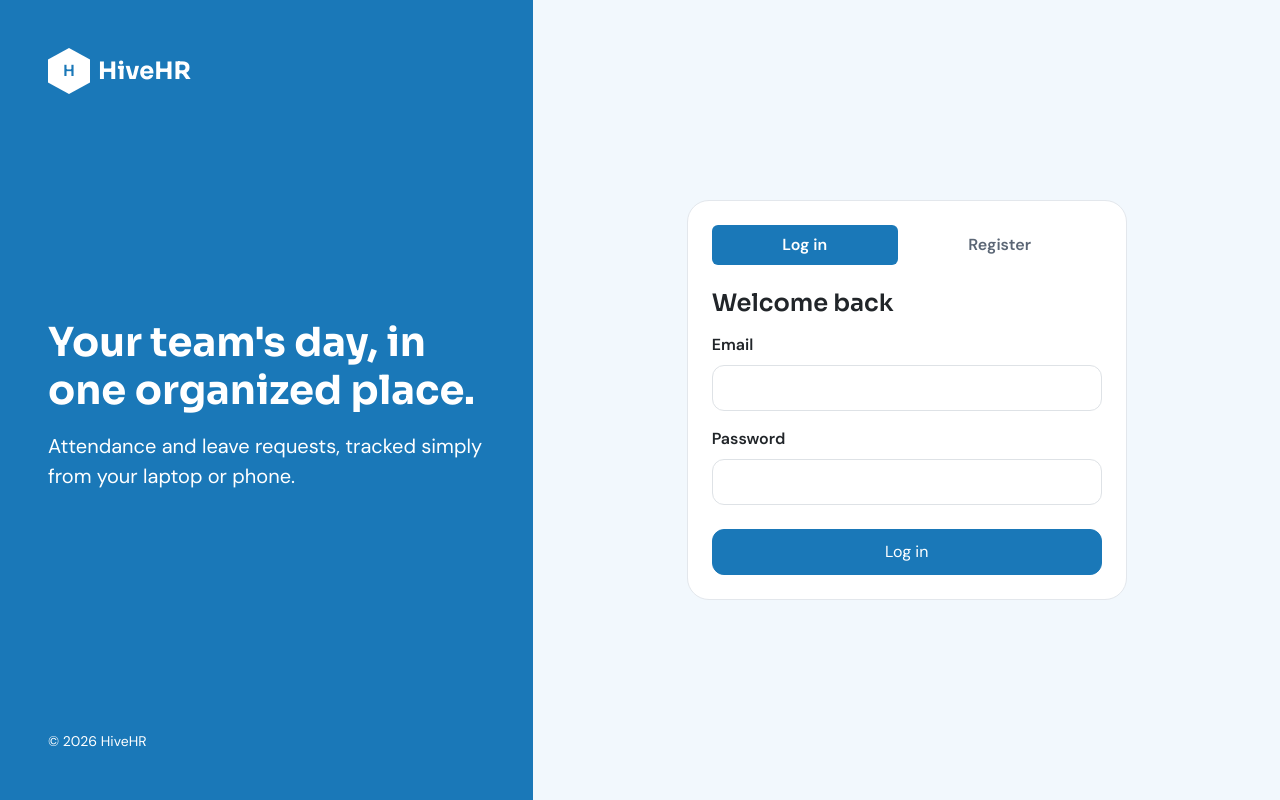
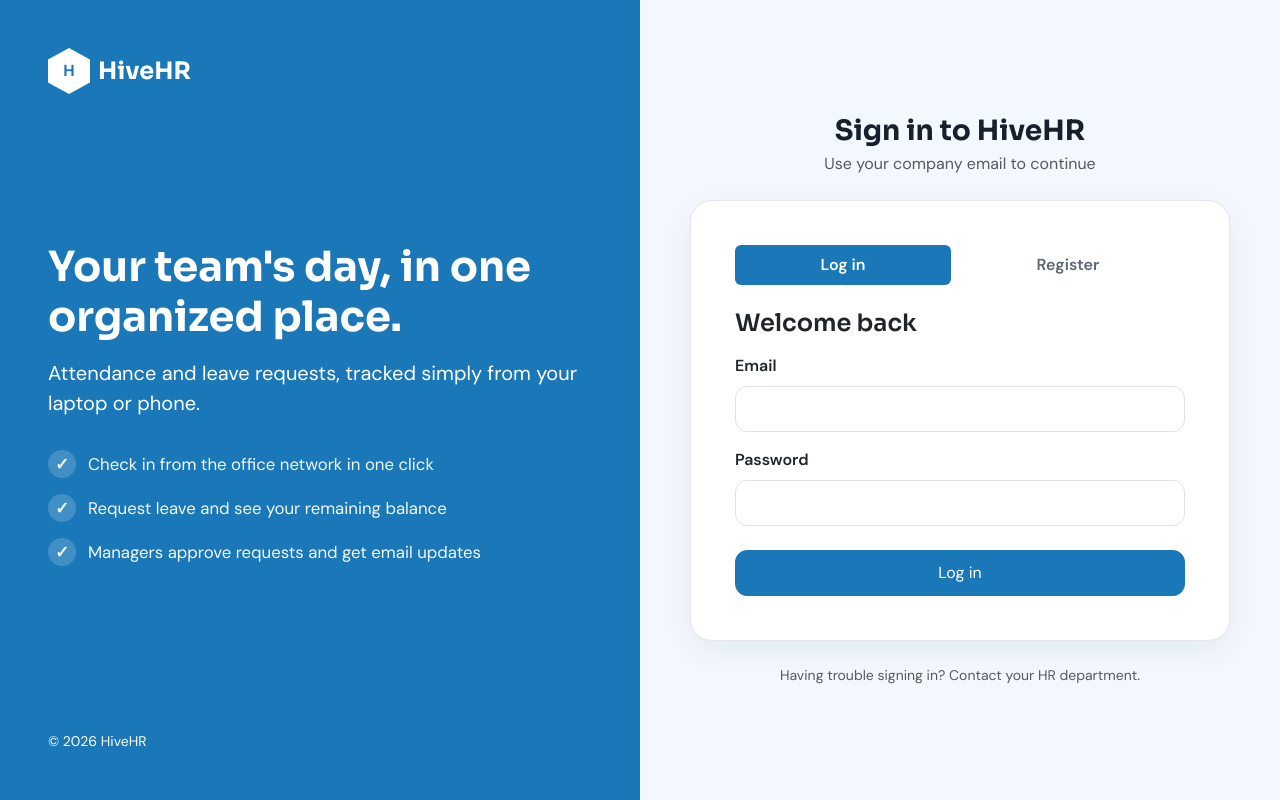
Before and after one commit to wejhatim-tech/HR-System, a Django app: page / in a window 1280 px wide. Run offline with Django 5.2, Linux system fonts and the light colour scheme.

Commit message:
Add features list and helper text to login page, widen form card

```diff
--- a/app/static/style.css
+++ b/app/static/style.css
@@ -33,10 +33,51 @@ h1, h2, h3, .logo-text {
     border-color: var(--primary-dark);
 }
 
+/* ========== صفحة الدخول والتسجيل ========== */
+
+/* الجزء الأزرق: المحتوى موزّع من فوق لتحت بدل ما يضل في فراغ */
 .left-side {
     background: var(--primary);
     color: #FFFFFF;
     min-height: 100vh;
+    display: flex;
+    flex-direction: column;
+    justify-content: space-between;
+    padding: 48px 56px;
+}
+
+.left-side h1 {
+    font-size: 2.6rem;
+    line-height: 1.2;
+}
+
+/* قائمة مميزات النظام تحت الجملة الرئيسية */
+.features {
+    list-style: none;
+    padding: 0;
+    margin-top: 2rem;
+}
+
+.features li {
+    display: flex;
+    align-items: center;
+    gap: 12px;
+    font-size: 1.05rem;
+    margin-bottom: 1rem;
+    opacity: 0.95;
+}
+
+.features li::before {
+    content: "✓";
+    display: inline-flex;
+    align-items: center;
+    justify-content: center;
+    width: 28px;
+    height: 28px;
+    flex-shrink: 0;
+    border-radius: 50%;
+    background: rgba(255, 255, 255, 0.18);
+    font-weight: 700;
 }
 
 .logo {
@@ -55,10 +96,21 @@ h1, h2, h3, .logo-text {
     font-size: 24px;
 }
 
+/* حاوية الفورم: النص اللي فوق وتحت الكرت بنفس عرضه */
+.auth-wrap {
+    width: 100%;
+    max-width: 540px;
+}
+
+/* كرت الفورم: أعرض شوي وفيه padding أكبر */
 .form-box {
-    max-width: 440px;
+    width: 100%;
+    max-width: 540px;
+    padding: 44px;
+    background: #FFFFFF;
     border: 1px solid var(--border);
     border-radius: 22px;
+    box-shadow: 0 10px 30px rgba(23, 33, 46, 0.06);
 }
 
 .nav-pills .nav-link {
--- a/app/templates/about.html
+++ b/app/templates/about.html
@@ -5,14 +5,11 @@
     <div class="row">
         {% include 'menu.html' %}
         <main class="col p-4">
-            <!-- المشكلة -->
             <div class="box mb-4">
                 <span class="tag mb-3">About HiveHR</span>
                 <h1 class="mb-3">Paper sign-in sheets and lost leave forms shouldn't run a company.</h1>
                 <p class="fs-5 text-secondary mb-0">Many companies still track attendance on paper or in spreadsheets. HiveHR brings check-ins, employee records and leave approvals into one simple web app that works on any laptop or phone.</p>
             </div>
-
-            <!-- المميزات -->
             <div class="row g-3 mb-4">
                 <div class="col-md-4">
                     <div class="box h-100">
@@ -33,8 +30,6 @@
                     </div>
                 </div>
             </div>
-
-            <!-- التقنيات والمطورة -->
             <div class="row g-3">
                 <div class="col-md-8">
                     <div class="box h-100">
--- a/app/templates/index.html
+++ b/app/templates/index.html
@@ -4,7 +4,7 @@
 <div class="container-fluid">
     <div class="row">
         <!-- الجزء الأزرق -->
-        <div class="col-md-5 left-side d-flex flex-column justify-content-between p-5">
+        <div class="col-md-6 left-side d-flex flex-column justify-content-between p-5">
             <div class="d-flex align-items-center gap-2">
                 <span class="logo">H</span>
                 <span class="logo-text">HiveHR</span>
@@ -12,13 +12,26 @@
             <div class="my-5">
                 <h1 class="mb-3">Your team's day, in one organized place.</h1>
                 <p class="fs-5">Attendance and leave requests, tracked simply from your laptop or phone.</p>
+                <ul class="features">
+                    <li>Check in from the office network in one click</li>
+                    <li>Request leave and see your remaining balance</li>
+                    <li>Managers approve requests and get email updates</li>
+                </ul>
             </div>
             <small>© 2026 HiveHR</small>
         </div>
 
         <!-- الفورمز -->
-        <div class="col-md-7 d-flex align-items-center justify-content-center p-4">
-            <div class="card form-box p-4 w-100">
+        <div class="col-md-6 d-flex flex-column align-items-center justify-content-center p-4">
+            <div class="auth-wrap">
+
+                <!-- نص فوق الكرت -->
+                <div class="text-center mb-4">
+                    <h3 class="mb-1">Sign in to HiveHR</h3>
+                    <p class="text-muted mb-0">Use your company email to continue</p>
+                </div>
+
+                <div class="card form-box w-100">
                     {% if messages %}
                         {% for message in messages %}
                             <div class="alert alert-danger py-2">{{ message }}</div>
@@ -86,6 +99,13 @@
                         </div>
                     </div>
                 </div>
+
+                <!-- نص تحت الكرت -->
+                <p class="text-muted small text-center mt-4 mb-0">
+                    Having trouble signing in? Contact your HR department.
+                </p>
+
+            </div>
         </div>
     </div>
 </div>
--- a/app/views.py
+++ b/app/views.py
@@ -72,12 +72,10 @@ def employees(request):
     # الموظف العادي ما بيشوف هاي الصفحة
     if not me.is_management and not me.managed_departments.exists():
         return redirect('/dashboard')
-
     employee_list = models.Employee.objects.all().order_by('first_name')
     # مدير القسم بيشوف موظفين قسمه بس
     if not me.is_management:
         employee_list = employee_list.filter(department__manager=me)
-
     # البحث بالاسم أو المسمى الوظيفي
     search = request.GET.get('search', '')
     if search:
@@ -146,3 +144,5 @@ def update_employee(request, id):
             employee.department.manager = None
             employee.department.save()
     return redirect('/employees')
+
+    #edit_employee shows the form, and update_employee saves it.
```
Also changed, not shown: other parts of app/static/style.css (+59 -12 lines), app/models.py (+12 -12 lines), app/templates/base.html (line endings or trailing spaces), app/templates/employees.html (line endings or trailing spaces). Lines whose indentation alone changed are shown as unchanged.
